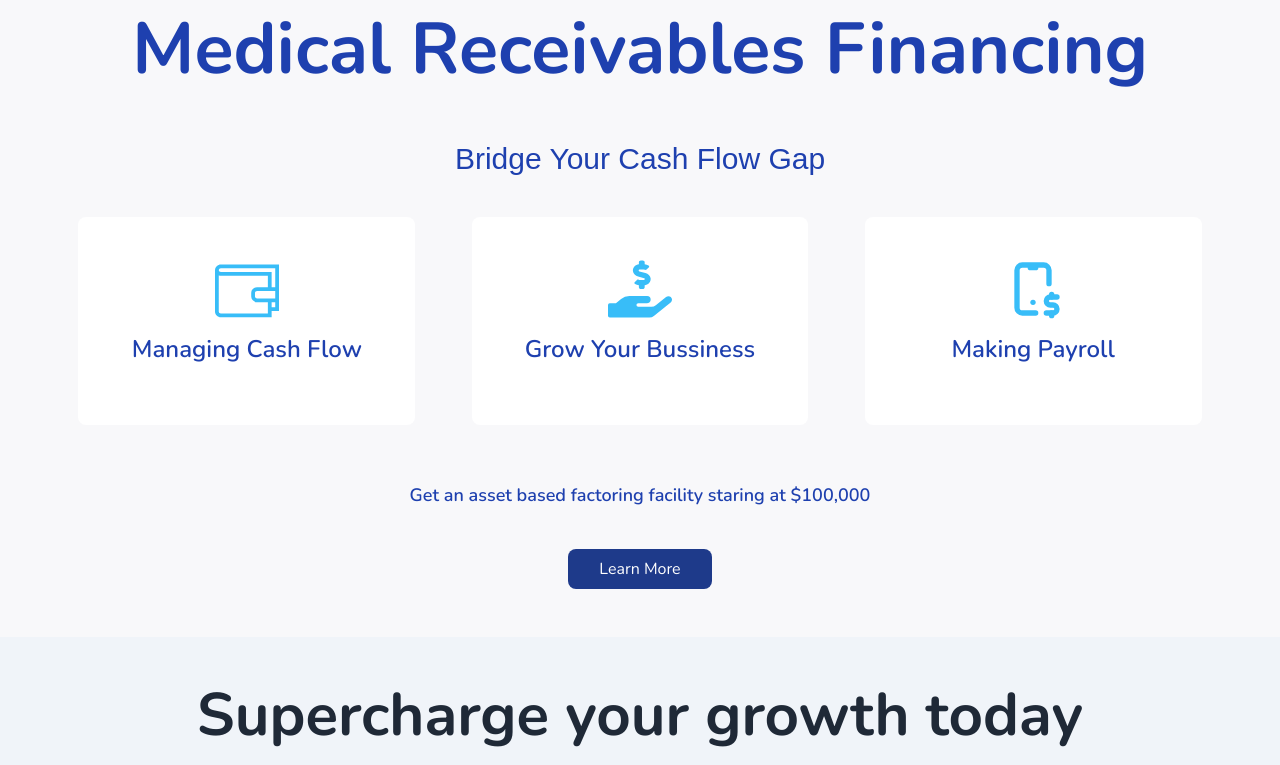
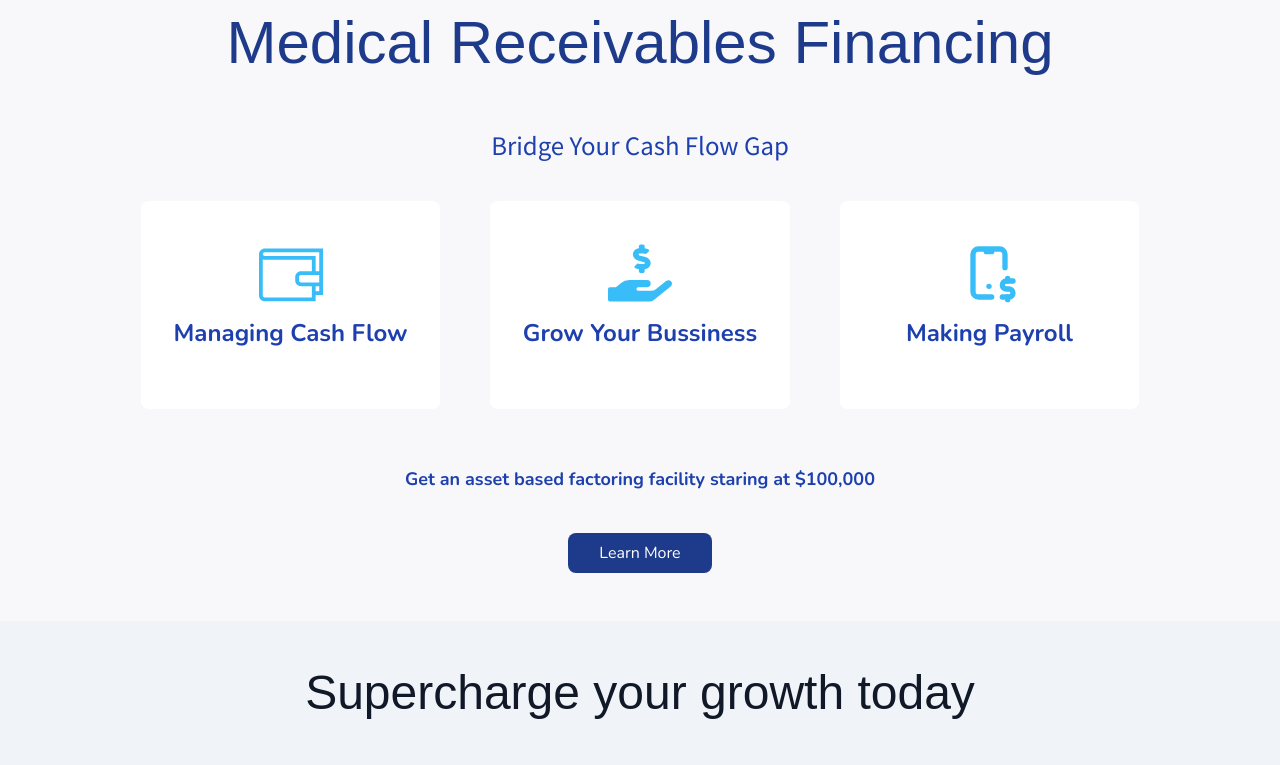
Before and after one commit to boffinblock/web-design, a React (Vite) app in the folder liquidhealth/: page / in a window 1280 px wide. Shown: the part 1300-2065 px from the top of the page. Built offline with nearby package versions, Linux system fonts and the light colour scheme.

Commit message:
add uniqu name

```diff
--- a/liquidhealth/src/Components/MedicalReceivals.jsx
+++ b/liquidhealth/src/Components/MedicalReceivals.jsx
@@ -8,22 +8,22 @@ const MedicalReceivals = () => {
     <div className=" w-full bg-[#f8f8fa] pb-12 pt-4">
                 {/* medical receivals and finacing */}
                 <div className="container mx-auto px-4 text-center">
-                    <h2 className="text-7xl font-nunito font-bold text-blue-800 mt-6">
+                    <h2 className="text-6xl font-medium font-sans text-blue-900 mt-6">
                         Medical Receivables Financing
 
                     </h2>
-                    <p className="mt-14 text-blue-800 text-3xl">
+                    <p className="mt-14 text-blue-800 font-noto text-2xl">
                         Bridge Your Cash Flow Gap
                     </p>
 
-                    <div className="w-[90%] mx-auto mt-10 flex justify-between ">
+                    <div className="w-[80%] mx-auto mt-10 flex justify-between ">
 
                         <div className=" w-[30%] h-[13rem] rounded-lg bg-white">
                             <div className="pt-10">
                                 <div className=" flex justify-center">
                                     <TfiWallet className=" h-16 w-16 text-sky-400" />
                                 </div>
-                                <h1 className=" text-blue-800 mt-3 font-nunito font-semibold text-2xl">Managing Cash Flow</h1>
+                                <h1 className=" text-blue-800 mt-3 font-nunito font-bold text-2xl">Managing Cash Flow</h1>
                             </div>
                         </div>
 
@@ -32,7 +32,7 @@ const MedicalReceivals = () => {
                                 <div className=" flex justify-center">
                                     <FaHandHoldingUsd className=" h-16 w-16 text-sky-400" />
                                 </div>
-                                <h1 className=" text-blue-800 mt-3 font-nunito font-semibold text-2xl">Grow Your Bussiness</h1>
+                                <h1 className=" text-blue-800 mt-3 font-nunito font-bold text-2xl">Grow Your Bussiness</h1>
                             </div>
                         </div>
 
@@ -41,12 +41,12 @@ const MedicalReceivals = () => {
                                 <div className=" flex justify-center">
                                     <TbDeviceMobileDollar className=" h-16 w-16 text-sky-400" />
                                 </div>
-                                <h1 className=" text-blue-800 mt-3 font-nunito font-semibold text-2xl">Making Payroll</h1>
+                                <h1 className=" text-blue-800 mt-3 font-nunito font-bold text-2xl">Making Payroll</h1>
                             </div>
                         </div>
 
                     </div>
-                    <p className="mt-14 text-blue-800 font-semibold font-nunito text-lg">
+                    <p className="mt-14 text-blue-800 font-bold font-nunito text-lg">
                         Get an asset based factoring facility staring at $100,000
                     </p>
                     <button className="mt-10 w-[9rem] rounded-lg bg-blue-900 h-10">
--- a/liquidhealth/src/Components/SuperCharge.jsx
+++ b/liquidhealth/src/Components/SuperCharge.jsx
@@ -7,7 +7,7 @@ const SuperCharge = () => {
             <div className="w-full bg-[#f0f4f9] pt-4 pb-8 md:pt-8 lg:pt-12">
 
                 <div className="container mx-auto px-4 text-center">
-                    <h2 className="text-xl font-nunito font-bold text-gray-800 md:text-4xl lg:text-6xl">
+                    <h2 className="text-xl font-medium text-gray-900 md:text-4xl lg:text-5xl">
                         Supercharge your growth today
                     </h2>
                     <div className="w-[100%] mt-12 flex justify-between mx-auto flex-wrap md:flex-nowrap">
@@ -29,7 +29,7 @@ const SuperCharge = () => {
                             <p className="text-gray-800 font-nunito font-semibold text-3xl">
                                 Apply if you qualify
                             </p>
-                            <div className="xl:ml-32 md:ml-0">
+                            <div className="xl:ml-32 md:ml-0 max-sm:ml-[100px]">
                                 <div className="flex items-center gap-2 mt-8">
                                     <MdOutlineDone className="bg-violet-500 rounded-full h-4 w-4 text-white" />
                                     <h1 className="text-gray-500">12 + Month in bussiness</h1>
--- a/liquidhealth/src/Components/SupportedTeam.jsx
+++ b/liquidhealth/src/Components/SupportedTeam.jsx
@@ -14,13 +14,13 @@ const SupportedTeam = () => {
       linkedin: <FaLinkedinIn />
     },
     {
-      name: 'Josh Roth',
+      name: 'Josh Roa',
       expertise: 'GTM & Venture Capital',
       imageUrl: '/src/assets/p6.png',
       linkedin: <FaLinkedinIn />
     },
     {
-      name: 'Josh Roth',
+      name: 'Josh adam',
       expertise: 'GTM & Venture Capital',
       imageUrl: '/src/assets/p5.png',
       linkedin: <FaLinkedinIn />
@@ -142,10 +142,10 @@ const SupportedTeam = () => {
   ];
   return (
     <>
-      <div className=" overflow-x-hidden py-12 shadow-inner">
+      <div className=" overflow-x-hidden py-12">
         {/* <div className="  sm:px-6 lg:px-8"> */}
-        <h1 className="text-3xl font-bold text-center mb-12">Supported by rockstar Team</h1>
-        <div className="  ml-[12rem] w-[97%] mx-auto grid grid-cols-1 sm:grid-cols-2 md:grid-cols-3 lg:grid-cols-4 gap-6">
+        <h1 className="text-3xl font-semibold font-work text-center mb-12">Supported by rockstar team</h1>
+        <div className=" max-sm:mx-auto  ml-[12rem] w-[97%] mx-auto grid grid-cols-1 sm:grid-cols-2 md:grid-cols-3 lg:grid-cols-4 gap-6">
           {profiles.map((profile) => (
             <div
               key={profile.name}
@@ -163,7 +163,7 @@ const SupportedTeam = () => {
           ))}
         </div>
 
-        <div className=" ml-[-3rem] w-[97%] mt-6 mx-auto grid grid-cols-1 sm:grid-cols-2 md:grid-cols-3 lg:grid-cols-4 gap-6">
+        <div className=" max-sm:mx-auto ml-[-3rem] w-[97%] mt-6 mx-auto grid grid-cols-1 sm:grid-cols-2 md:grid-cols-3 lg:grid-cols-4 gap-6">
           {profilesNo2.map((profile) => (
             <div
               key={profile.name}
@@ -181,7 +181,7 @@ const SupportedTeam = () => {
           ))}
         </div>
 
-        <div className="grid ml-[13rem] w-[93%] mx-auto grid-cols-1 sm:grid-cols-2 md:grid-cols-3 lg:grid-cols-4 gap-20 mt-6">
+        <div className=" max-sm:mx-auto grid ml-[13rem] w-[93%] mx-auto grid-cols-1 sm:grid-cols-2 md:grid-cols-3 lg:grid-cols-4 gap-20 mt-6">
           {profilesNo3.map((profile) => (
             <div
               key={profile.name}
@@ -199,11 +199,11 @@ const SupportedTeam = () => {
           ))}
         </div>
 
-        <div className="grid w-[89%] mx-auto grid-cols-1 sm:grid-cols-2 md:grid-cols-3 lg:grid-cols-4 gap-20 mt-6">
+        <div className="grid max-sm:mx-auto w-[89%] mx-auto grid-cols-1 sm:grid-cols-2 md:grid-cols-3 lg:grid-cols-4 gap-20 mt-6">
           {profilesNo4.map((profile) => (
             <div
               key={profile.name}
-              className="bg-white flex gap-2 shadow-md rounded-md overflow-hidden"
+              className="bg-white flex gap-2 shadow-md rounded-md overflow-hidden w-[320px]"
             >
               <div className="h-12 w-12 mt-5 bg-cover" style={{ backgroundImage: `url(${profile.imageUrl})` }}></div>
               <div className="p-4">
@@ -217,7 +217,7 @@ const SupportedTeam = () => {
           ))}
         </div>
 
-        <div className="grid ml-[-5rem] w-[89%] mx-auto grid-cols-1 sm:grid-cols-2 md:grid-cols-3 lg:grid-cols-4 gap-20 mt-6">
+        <div className="grid max-sm:mx-auto ml-[-5rem] w-[89%] mx-auto grid-cols-1 sm:grid-cols-2 md:grid-cols-3 lg:grid-cols-4 gap-20 mt-6">
           {profilesNo5.map((profile) => (
             <div
               key={profile.name}
```
